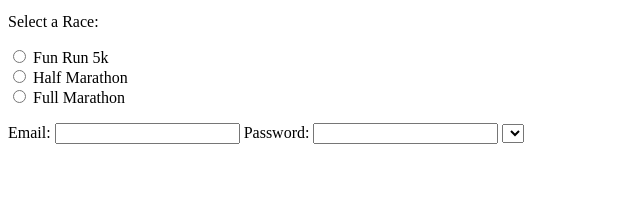
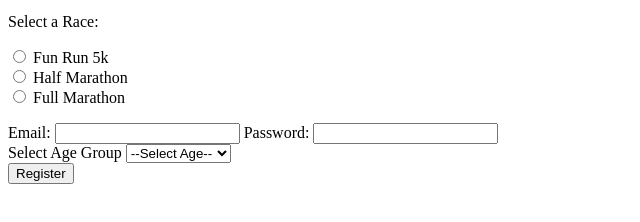
Before and after one commit to alperenkra/Web-Development-Bootcamp-, a plain HTML site: page marathon(exercise).html in a window 1280 px wide. Shown: the part 104-326 px from the top of the page, without its empty margins (0-640 px from the left). Drawn offline with Linux system fonts and the light colour scheme.

Commit message:
marathon done...

```diff
--- a/marathon(exercise).html
+++ b/marathon(exercise).html
@@ -37,10 +37,21 @@
             <input type="password" name="password" id="password" required>
         </mail>
 
-        <age>
-            <select name="" id=""></select>
-        </age>
+        <div>
+            <label for="age">Select Age Group </label>
+            <select name="age" id="age" required>
 
+                <option value="select">--Select Age--</option>
+                <option value="under18">Under 18</option>
+                <option value="18-30">18-30</option>
+                <option value="30-50">30-50</option>
+                <option value="50+">50+</option>
+
+            </select>
+        </div>
+        <div>
+            <button>Register</button>
+        </div>
 
     </form>
 </body>
```
